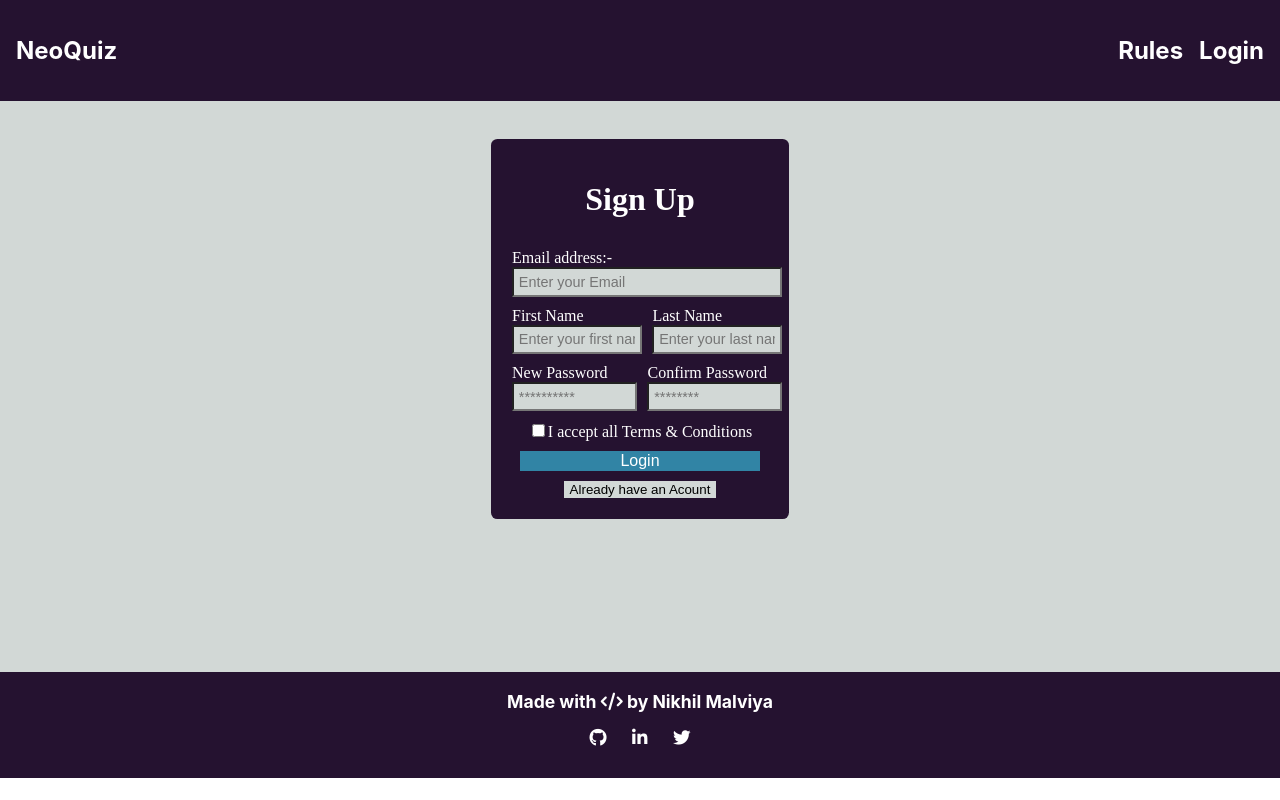
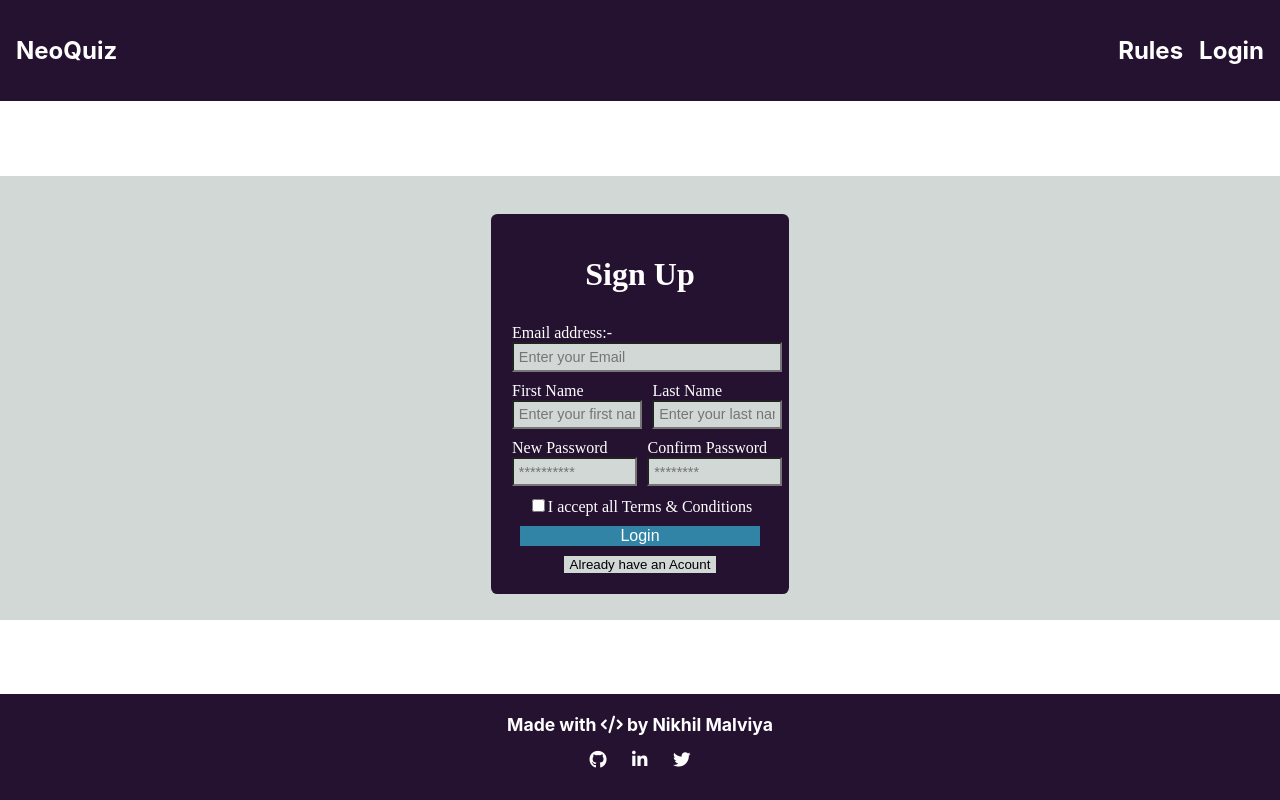
Before and after one commit to nikk422/neo-quiz, a React (Create React App) app: page /signup in a window 1280 px wide. Built offline with nearby package versions, Linux system fonts and the light colour scheme; a web font is replaced by a local one.

Commit message:
some changes

```diff
--- a/src/App.css
+++ b/src/App.css
@@ -1,5 +1,9 @@
 .App {
   /* text-align: center; */
+  display: flex;
+  flex-direction: column;
+  justify-content:space-between;
+  min-height:100vh;
 }
 
 a{
--- a/src/pages./Authentication/sign.css
+++ b/src/pages./Authentication/sign.css
@@ -6,7 +6,7 @@
     align-items: center;
     background-color:var(--secondary-color);
     padding:1.6rem;
-    height:65vh;
+    /* height:65vh; */
 }
 .emialContain{
     display:flex;
--- a/src/pages./Rules/rules.css
+++ b/src/pages./Rules/rules.css
@@ -4,7 +4,7 @@
 .Rules-container{
     background-color:var(--secondary-color);
     padding:1.6rem;
-    height:65vh;
+    /* height:66vh; */
     display:flex;
     justify-content: center;
 }
@@ -18,6 +18,7 @@
 
 .start-btn{
     width:10rem;
+    /* margin-bottom: 1rem; */
     padding: var(--special-padding);
     font-size:var(--special-font-size);
     font-weight:var(--bold-size);
```
